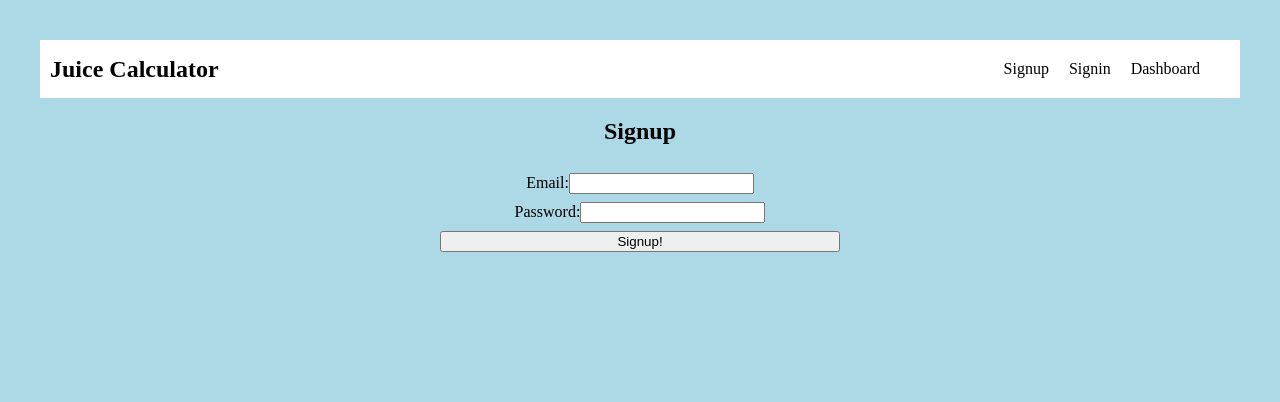
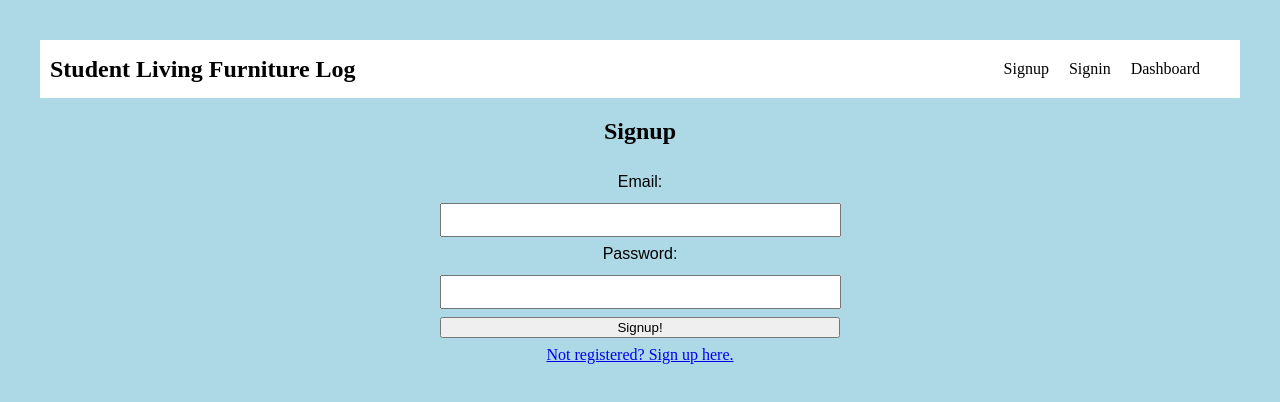
Before and after one commit to Karizmaflores/capstone-frontend, a React (Vite) app: page /signup in a window 1280 px wide. Shown: the top 402 px of the page. Built offline with nearby package versions, Linux system fonts and the light colour scheme.

Commit message:
save progress api

```diff
--- a/src/components/AuthForm.jsx
+++ b/src/components/AuthForm.jsx
@@ -2,23 +2,23 @@ import { useState, useEffect } from "react";
 import axios from "axios";
 import styles from "./AuthForm.module.css";
 import "../css/form.css";
-import{Link, useNavigate} from 'react-router-dom';
-
-
+import { Link, useNavigate } from "react-router-dom";
 
 const signupContent = {
   title: "Signup",
   route: "signup",
   buttonText: "Signup!",
+  message: "Not registered? Sign up here."
 };
 
 const signinContent = {
   title: "Signin",
   route: "signin",
   buttonText: "Signin!",
+  message: "New here? Sign up!"
 };
 
-const AuthForm = ({ formType = "signup", setToken}) => {
+const AuthForm = ({ formType, setToken }) => {
   const [email, setEmail] = useState("");
   const [password, setPassword] = useState("");
   const [message, setMessage] = useState("");
@@ -31,7 +31,7 @@ const AuthForm = ({ formType = "signup", setToken}) => {
   // }, [token]);
 
   useEffect(() => {
-        console.log({message});
+    console.log({ message });
   }, [message]);
 
   const handleSubmit = (e) => {
@@ -44,33 +44,39 @@ const AuthForm = ({ formType = "signup", setToken}) => {
         password,
       })
       .then((res) => {
-            if (formType === 'signup'){
+        if (formType === "signup") {
           setMessage(res.data.message);
         } else {
           setToken(res.data.token);
-            navigate('/');
+          navigate("/");
         }
       });
 
     // navigate("/");
   };
 
-
-
   return (
     <form className="form" onSubmit={handleSubmit}>
       <h2>{content.title}</h2>
-        <label className = {styles.label}>
-            Email:
-            <input type="email" onChange={(e) => setEmail(e.target.value)} />
-        </label>
-        <label className = {styles.label}>
-            Password:
-            <input type="password" onChange={(e) => setPassword(e.target.value)}/>
-        </label>
+      <label className="label">Email:</label>
+      <input
+        className="input"
+        type="email"
+        onChange={(e) => setEmail(e.target.value)}
+      />
+
+      <label className="label">Password:</label>
+      <input
+        className="input"
+        type="password"
+        onChange={(e) => setPassword(e.target.value)}
+      />
+
       <input type="submit" value={content.buttonText} />
+      <Link to="/signup">{content.message}</Link>
+      {/* ternanry to sign in link*/}
     </form>
-  )
-}
+  );
+};
 
-export default AuthForm
+export default AuthForm;
--- a/src/components/Dashboard.jsx
+++ b/src/components/Dashboard.jsx
@@ -11,10 +11,40 @@ import '../css/dashboard.css';
 //         .then((data) => setData(data));
 //     }, []);
 
+
+//LISTS USERS EMAILS
+  // return (
+  //  <div className='emails'>
+  //   {data.map((user) => (
+  //       <h2 key={user.id}>{user.email}</h2>
+  //   ))}
+  //   </div>
+  // );
+
+
+  //LISTS VINYLS
+    // const Dashboard= () => {
+    //   const [data, setData] = useState([]);
+    //   useEffect(() => {
+    //       fetch("https://capstone-backend-beta.vercel.app/vinyl")
+    //       .then((res) => res.json())
+    //       .then((responseData) => {
+    //           console.log(responseData); // Log the API response data
+    //           setData(responseData);
+    //       })
+    //       .catch((error) => {
+    //           console.error("Error fetching data:", error);
+    //       });
+    //   }, []);
+
+
+
+//LISTS COUCHES
 const Dashboard= () => {
+    console.log("testDash");
     const [data, setData] = useState([]);
     useEffect(() => {
-          fetch("https://capstone-backend-beta.vercel.app/vinyl")
+        fetch("https://capstone-backend-beta.vercel.app/couches")
         .then((res) => res.json())
         .then((responseData) => {
             console.log(responseData); // Log the API response data
@@ -25,21 +55,26 @@ import '../css/dashboard.css';
         });
     }, []);
 
-      //lists users emails
-  // return (
-  //  <div className='recipes'>
-  //   {data.map((user) => (
-  //       <h2 key={user.id}>{user.email}</h2>
-  //   ))}
-  //   </div>
-  // );
 
-  //lists vinyl
+
+  //lists vinyl, jsx not html
+//   return (
+//     <div className='vinyl'>
+//         {Array.isArray(data) ? (
+//             data.map((vinyl) => (
+//                 <h2 key={vinyl.id}>{vinyl.album}</h2>
+//             ))
+//         ) : (
+//             <p>No data available.</p>
+//         )}
+//     </div>
+//    );
+
    return (
-    <div className='vinyl'>
+    <div className='couches'>
         {Array.isArray(data) ? (
-            data.map((vinyl) => ( //issue right here
-                <h2 key={vinyl.id}>{vinyl.album}</h2>
+            data.map((couches) => (
+                <h2 key={couches.id}>{couches.material}{couches.color}</h2>
             ))
         ) : (
             <p>No data available.</p>
--- a/src/components/Header.jsx
+++ b/src/components/Header.jsx
@@ -7,7 +7,7 @@ const Header = () => {
   return (
     <header >
     <div className="header-container">
-    <h1>Juice Calculator</h1>
+    <h1>Student Living Furniture Log</h1>
         <nav className="navbar">
             <ul>
             <li>
```
Also changed, not shown: src/components/CouchPics.jsx (added, +23 -0 lines), src/components/AddCouch.jsx (added). Lines whose indentation alone changed are shown as unchanged.
